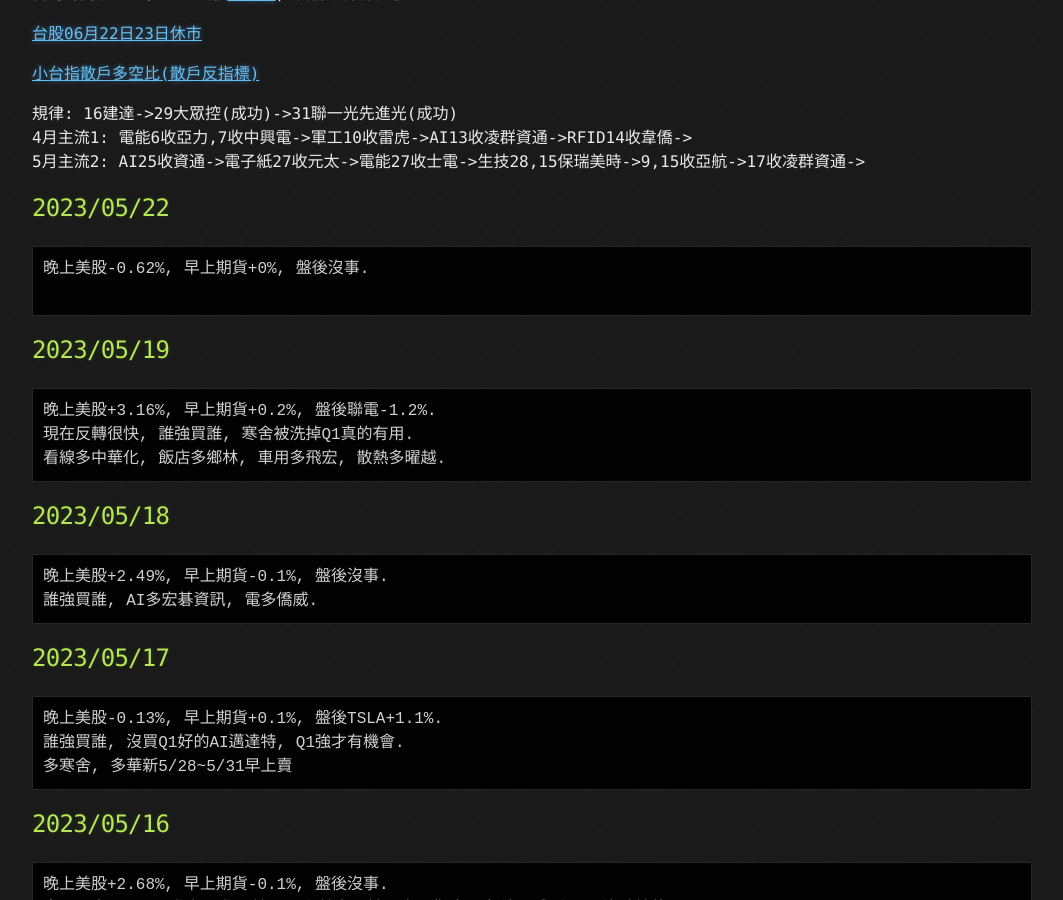
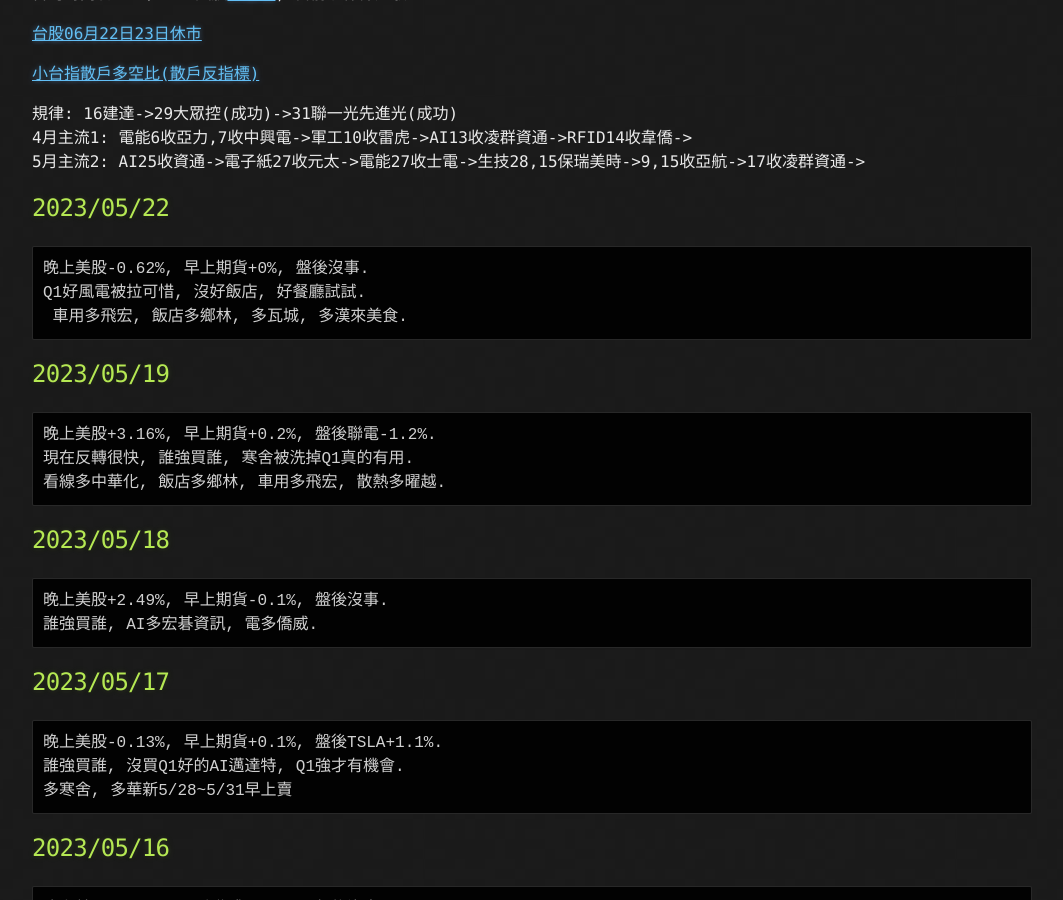
Before and after one commit to lepg5487/Stock_God, a Jekyll site: the page built from index.md, in a window 1280 px wide and 900 px high, scrolled down 436 px. Shown: the whole window, without its empty margins (108-1171 px from the left). Built offline with Jekyll 4.4.1, drawn with Linux system fonts in a browser that asks for light colours; our own code applies the rules of GitHub Pages for plain Markdown files.

Commit message:
Update index.md

````diff
--- a/index.md
+++ b/index.md
@@ -23,7 +23,8 @@
 ## 2023/05/22
 ```
 晚上美股-0.62%, 早上期貨+0%, 盤後沒事.
-
+Q1好風電被拉可惜, 沒好飯店, 好餐廳試試.
+ 車用多飛宏, 飯店多鄉林, 多瓦城, 多漢來美食.
 ```
 
 ## 2023/05/19
````
